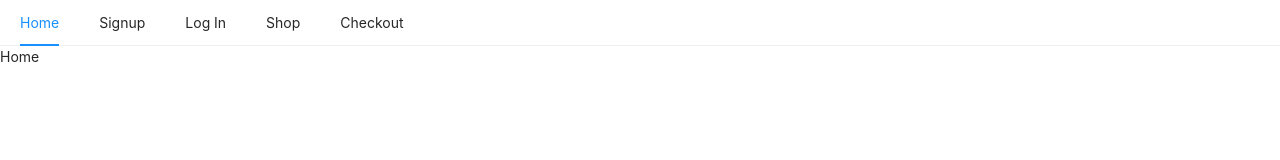
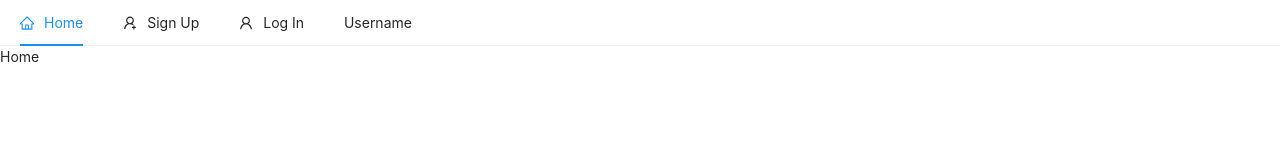
Before and after one commit to ibirossi/shop-client, a React (Create React App) app: page / in a window 1280 px wide. Shown: the top 160 px of the page. Built offline with nearby package versions, Linux system fonts and the light colour scheme.

Commit message:
set up links in header

```diff
--- a/public/index.html
+++ b/public/index.html
@@ -11,6 +11,12 @@
     />
     <link rel="apple-touch-icon" href="%PUBLIC_URL%/logo192.png" />
     <link rel="manifest" href="%PUBLIC_URL%/manifest.json" />
+    <link
+      rel="stylesheet"
+      href="https://cdn.jsdelivr.net/npm/bootstrap@4.6.0/dist/css/bootstrap.min.css"
+      integrity="sha384-B0vP5xmATw1+K9KRQjQERJvTumQW0nPEzvF6L/Z6nronJ3oUOFUFpCjEUQouq2+l"
+      crossorigin="anonymous"
+    />
     <title>e-commerce</title>
   </head>
   <body>
--- a/src/components/Header.js
+++ b/src/components/Header.js
@@ -1,40 +1,44 @@
 import React, { useState } from "react";
+import { Link } from "react-router-dom";
 import { Menu } from "antd";
+import { HomeOutlined, UserOutlined, UserAddOutlined } from "@ant-design/icons";
 
-
+const { SubMenu, Item } = Menu;
 
 
 const Header = () => {
   const [current, setCurrent] = useState("home");
-
 
   const handleClick = (e) => {
     setCurrent(e.key);
   };
   return (
     <Menu
-
       onClick={handleClick}
       selectedKeys={[current]}
       mode="horizontal"
       className="custom-class"
     >
-      <Menu.Item key="home" className="custom-class">
-        Home
-      </Menu.Item>
-      <Menu.Item key="signup" className="custom-class">
-        Signup
-      </Menu.Item>
-      <Menu.Item key="login" className="custom-class">
-        Log In
-      </Menu.Item>
+      <Item key="home" icon={<HomeOutlined />}>
+        <Link exact to="/">Home</Link>
+      </Item>
 
-      <Menu.Item key="setting:1" className="custom-class">
-        Shop
-      </Menu.Item>
-      <Menu.Item key="setting:2" className="custom-class">
-        Checkout
-      </Menu.Item>
+      <Item
+        key="signup"
+        icon={<UserAddOutlined />}
+        className="float-right"
+      >
+        <Link to="/signup">Sign Up</Link>
+      </Item>
+
+      <Item key="login" icon={<UserOutlined />} className="float-right">
+        <Link to="/login">Log In</Link>
+      </Item>
+
+      <SubMenu title="Username">
+        <Item key="setting:1">Shop</Item>
+        <Item key="setting:2">Checkout</Item>
+      </SubMenu>
     </Menu>
   );
 };
```
